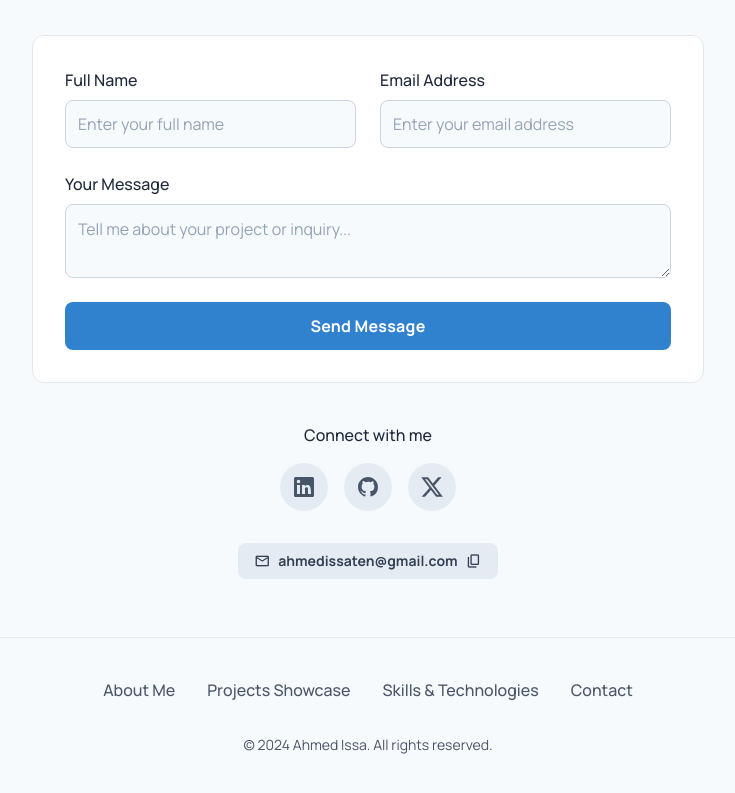
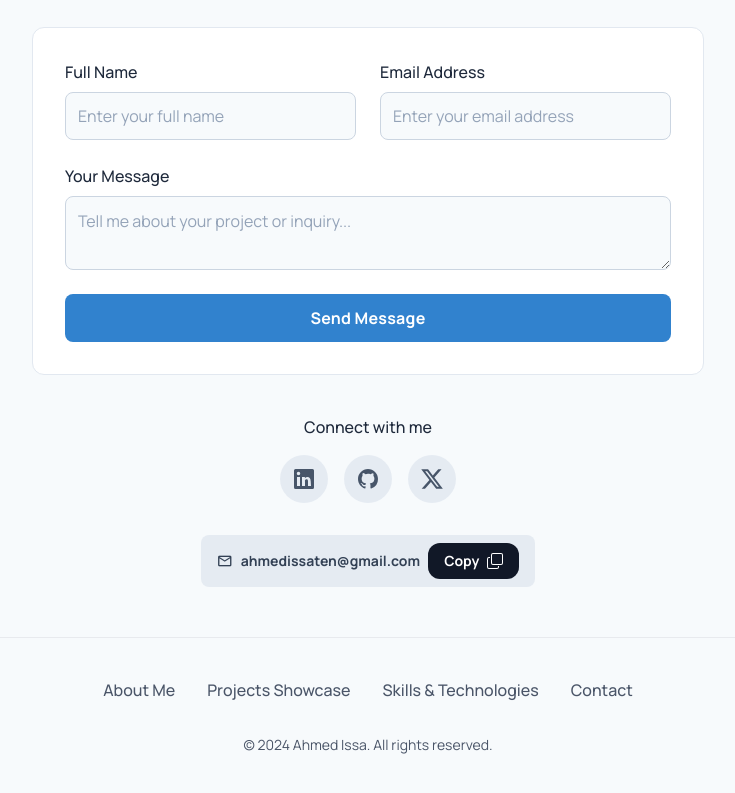
Before and after one commit to Ahmed-Is3a/portfolio, a React (Vite) app in the folder portfolio/: page / in a window 1280 px wide. Shown: the part 3240-4033 px from the top of the page, without its empty margins (272-1007 px from the left). Built offline with nearby package versions, Linux system fonts and the light colour scheme.

Commit message:
feat: add CopyButton component for clipboard functionality

```diff
--- a/portfolio/src/components/Contact.tsx
+++ b/portfolio/src/components/Contact.tsx
@@ -1,6 +1,7 @@
 import { useRef } from 'react';
 import emailjs from '@emailjs/browser';
 import Footer from "./footer";
+import CopyButton from './copyToClipboard';
 
 export default function Contact() {
 
@@ -27,6 +28,7 @@ export default function Contact() {
         },
       );
   };
+
   return (
     <section id="contact" className="bg-white">
       <div className="bg-background-light dark:bg-background-dark font-display">
@@ -141,18 +143,12 @@ export default function Contact() {
                 </a>
               </div>
               <div className="mt-8">
-                <div className="group relative mx-auto inline-flex cursor-pointer items-center justify-center gap-2 rounded-lg bg-slate-200/80 px-4 py-2 text-sm font-semibold text-slate-700 transition-colors hover:bg-slate-300/80 dark:bg-white/10 dark:text-slate-300 dark:hover:bg-white/20">
+                <div className="group relative mx-auto inline-flex items-center justify-center gap-2 rounded-lg bg-slate-200/80 px-4 py-2 text-sm font-semibold text-slate-700 transition-colors dark:bg-white/10 dark:text-slate-300">
                   <span className="material-symbols-outlined text-base leading-none">
                     mail
                   </span>
                   <span>ahmedissaten@gmail.com</span>
-                  <span className="material-symbols-outlined text-base leading-none">
-                    content_copy
-                  </span>
-                  <div className="absolute -top-10 left-1/2 -translate-x-1/2 rounded-md bg-slate-800 px-2 py-1 text-xs text-white opacity-0 transition-opacity group-hover:opacity-100">
-                    Copy to clipboard
-                    <div className="absolute bottom-[-4px] left-1/2 h-2 w-2 -translate-x-1/2 rotate-45 bg-slate-800"></div>
-                  </div>
+                  <CopyButton text="ahmedissaten@gmail.com" />
                 </div>
               </div>
             </div>
@@ -163,15 +159,3 @@ export default function Contact() {
     </section>
   );
 }
-
-
-
-
-
-      // <label>Name</label>
-      // <input type="text" name="user_name" />
-      // <label>Email</label>
-      // <input type="email" name="user_email" />
-      // <label>Message</label>
-      // <textarea name="message" />
-      // <input type="submit" value="Send" />
--- /dev/null
+++ b/portfolio/src/components/copyToClipboard.tsx
@@ -0,0 +1,36 @@
+import { useState } from "react";
+
+export default function CopyButton({ text }: { text: string }) {
+  const [copied, setCopied] = useState(false);
+
+  const copy = async () => {
+    await navigator.clipboard.writeText(text);
+    setCopied(true);
+    setTimeout(() => setCopied(false), 2000);
+  };
+
+  return (
+    <button
+      onClick={copy}
+      className="relative px-4 py-2 rounded-xl bg-gray-900 text-white
+                 hover:bg-gray-800 active:scale-95 transition-all duration-200
+                 flex items-center gap-2"
+    >
+      <span>{copied ? "Copied!" : "Copy"}</span>
+
+      {/* Icon */}
+      <svg xmlns="http://www.w3.org/2000/svg" width="16" height="16" fill="currentColor" className="bi bi-copy" viewBox="0 0 16 16">
+  <path fill-rule="evenodd" d="M4 2a2 2 0 0 1 2-2h8a2 2 0 0 1 2 2v8a2 2 0 0 1-2 2H6a2 2 0 0 1-2-2zm2-1a1 1 0 0 0-1 1v8a1 1 0 0 0 1 1h8a1 1 0 0 0 1-1V2a1 1 0 0 0-1-1zM2 5a1 1 0 0 0-1 1v8a1 1 0 0 0 1 1h8a1 1 0 0 0 1-1v-1h1v1a2 2 0 0 1-2 2H2a2 2 0 0 1-2-2V6a2 2 0 0 1 2-2h1v1z"/>
+</svg>
+
+      {/* Floating “Copied” sticker */}
+      {copied && (
+        <span className="absolute -top-8 left-1/2 -translate-x-1/2
+                         text-xs bg-black text-white px-2 py-1 rounded-lg
+                         animate-bounce">
+          ✔ Copied!
+        </span>
+      )}
+    </button>
+  );
+}
```
